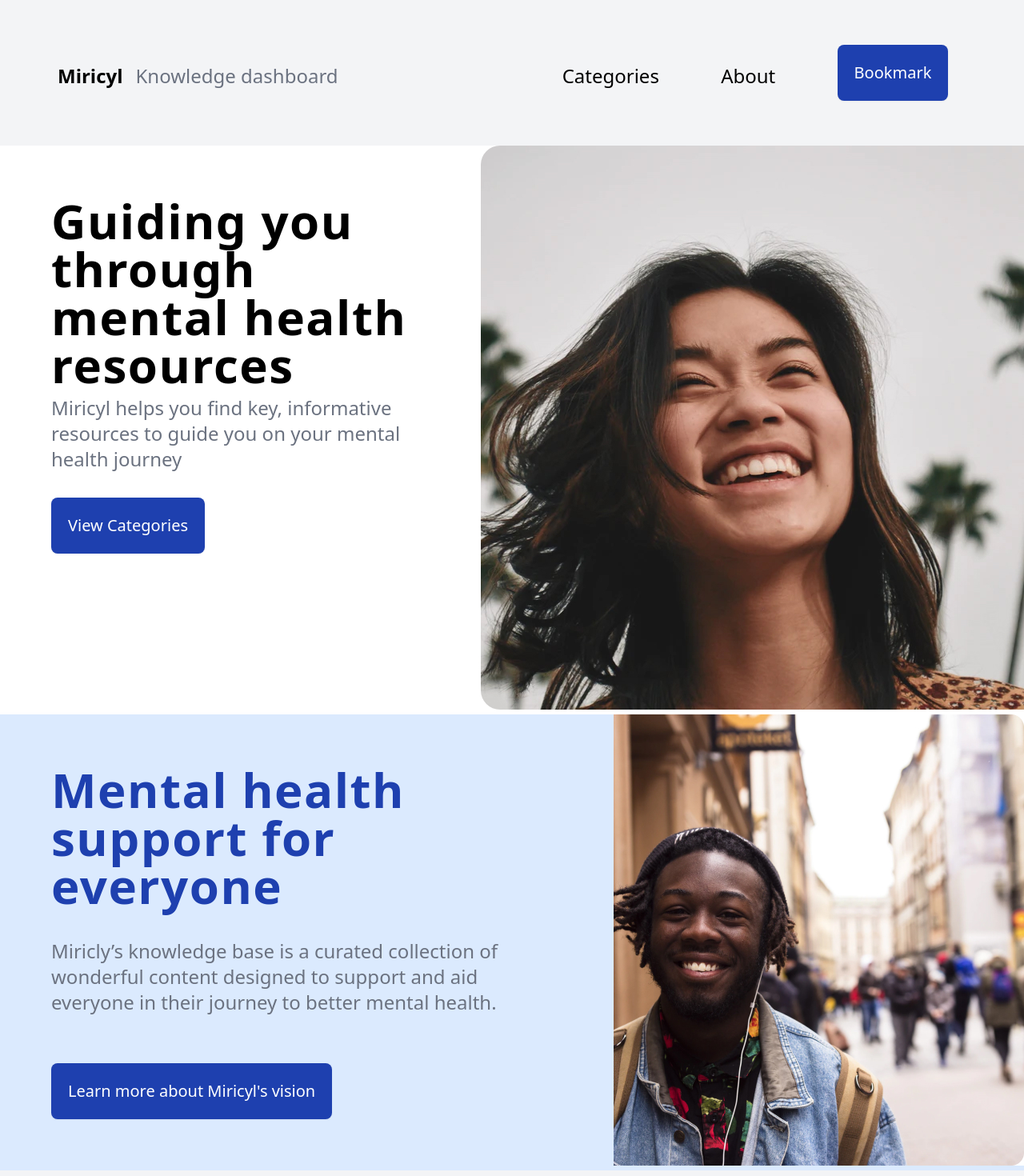
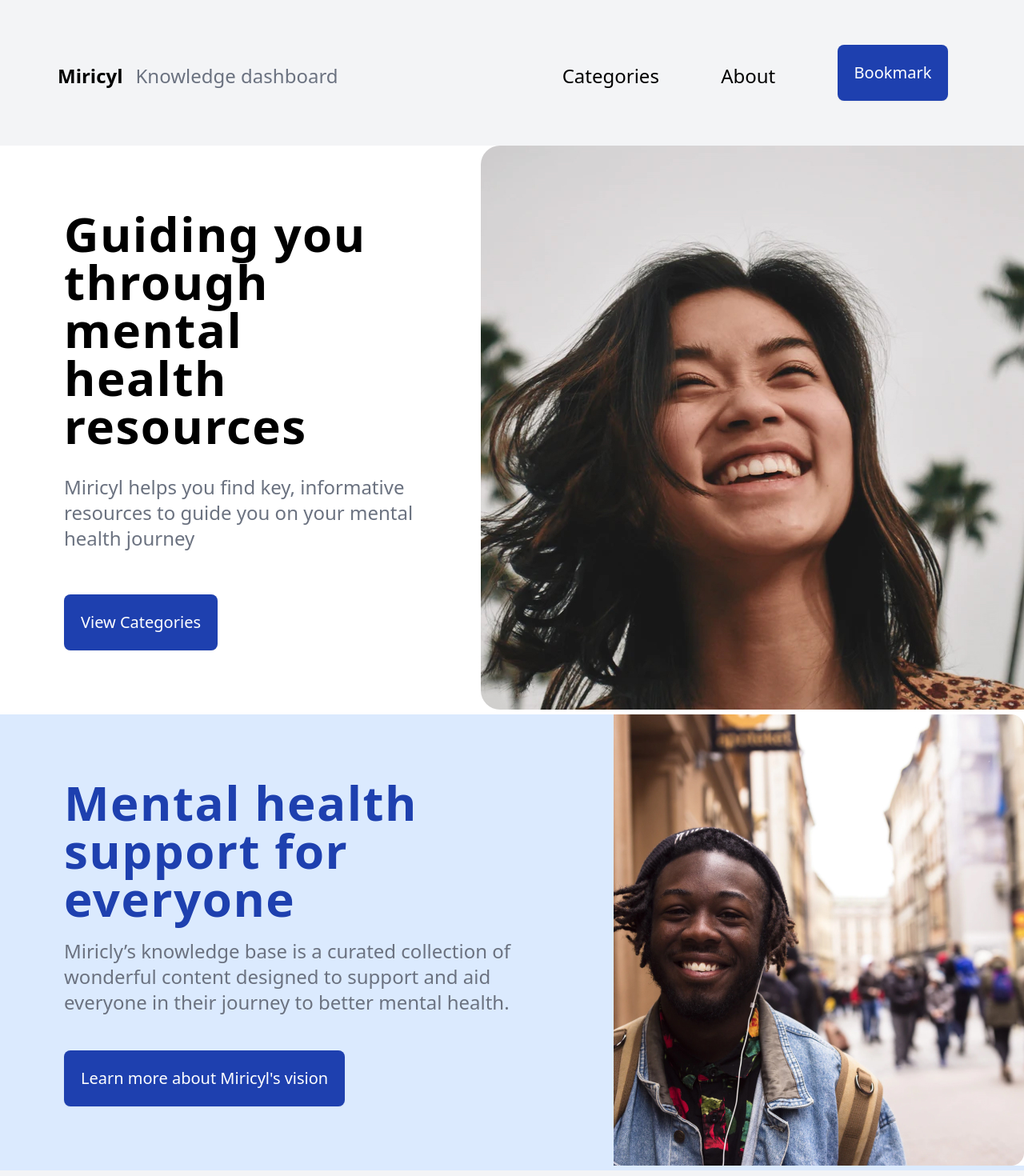
Before and after one commit to codingduckscyf/miricyl, a Next.js app: page / in a window 1280 px wide. Shown: the top 1470 px of the page at 80% size. Built offline with nearby package versions, Linux system fonts and the light colour scheme.

Commit message:
adds flex to pageheader

```diff
--- a/components/CalloutBox/index.js
+++ b/components/CalloutBox/index.js
@@ -12,7 +12,7 @@ const CalloutBox = ({
   return (
     <div className="h-auto max-w-md mx-auto bg-blue-100 md:max-w-full">
       <div className="md:flex md:justify-between">
-        <div className="p-8 lg:p-16 flex flex-col justify-between">
+        <div className="p-8 lg:p-20 flex flex-col justify-between">
           <h2 className="font-extrabold tracking-wide text-3xl md:text-6xl text-blue-800">
             {heading}
           </h2>
--- a/components/Header/index.js
+++ b/components/Header/index.js
@@ -16,7 +16,7 @@ const Header = ({ backgroundColor, imgSrc, imgAlt, title, caption }) => {
       }
     >
       <div className="md:flex md:justify-between">
-        <div className="p-8 lg:p-16">
+        <div className="p-8 lg:p-20 flex flex-col justify-between">
           <h2 className="font-extrabold tracking-wide text-3xl md:text-6xl">
             {title}
           </h2>
```
